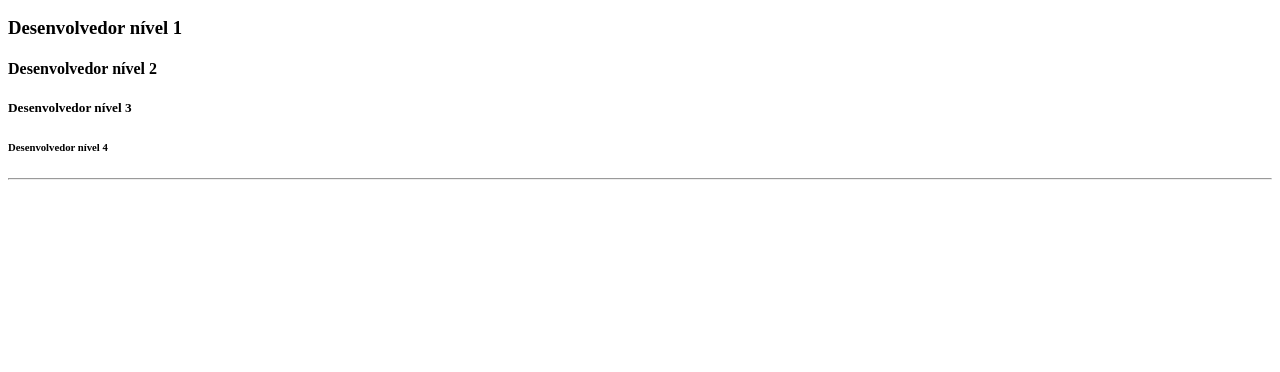
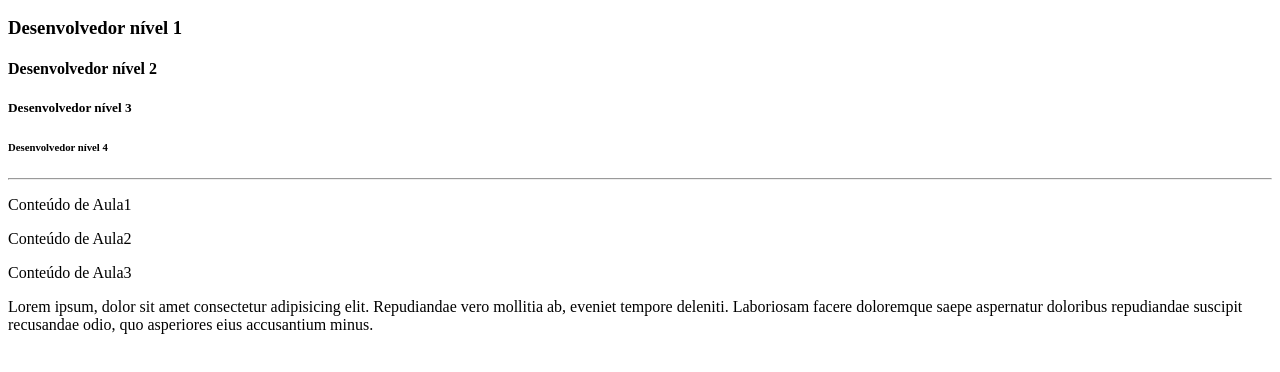
Before and after one commit to Yan2809/Front-end-Design, a plain HTML site: page index.html in a window 1280 px wide. Shown: the part 120-492 px from the top of the page. Drawn offline with Linux system fonts and the light colour scheme.

Commit message:
adicionando paragrafos com lorem ipsum

```diff
--- a/index.html
+++ b/index.html
@@ -27,8 +27,15 @@
          <h5>Desenvolvedor nível 3</h5>
          <h6>Desenvolvedor nível 4</h6>
 
-         <!-- LINHA DIVISORIA -->
-         <hr></hr>
+        <!-- LINHA DIVISORIA -->
+         <hr>
+
+        <!-- PARAGRAFOS -->
+         <p>Conteúdo de Aula1</p>
+         <p>Conteúdo de Aula2</p>
+         <p>Conteúdo de Aula3</p>
+         <p>Lorem ipsum, dolor sit amet consectetur adipisicing elit. Repudiandae vero mollitia ab, eveniet tempore deleniti. Laboriosam facere doloremque saepe aspernatur doloribus repudiandae suscipit recusandae odio, quo asperiores eius accusantium minus.</p>
+
 
     <!-- FINAL DO CORPO DA PÁGINA(CONTEÚDO) -->
     </body>
```
